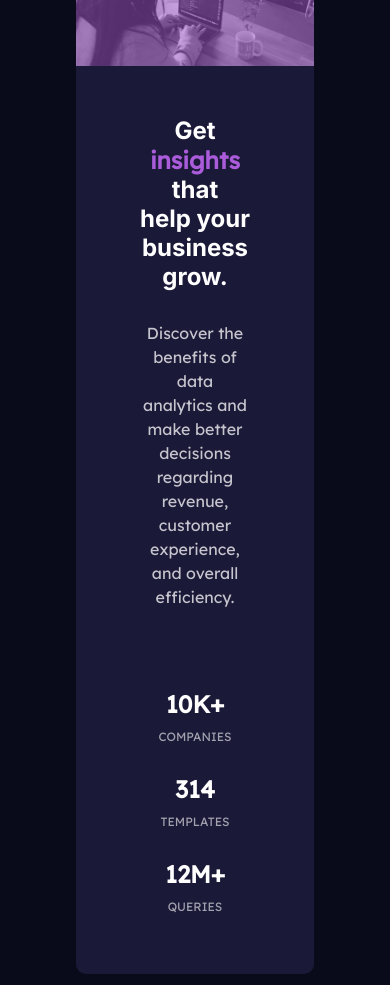
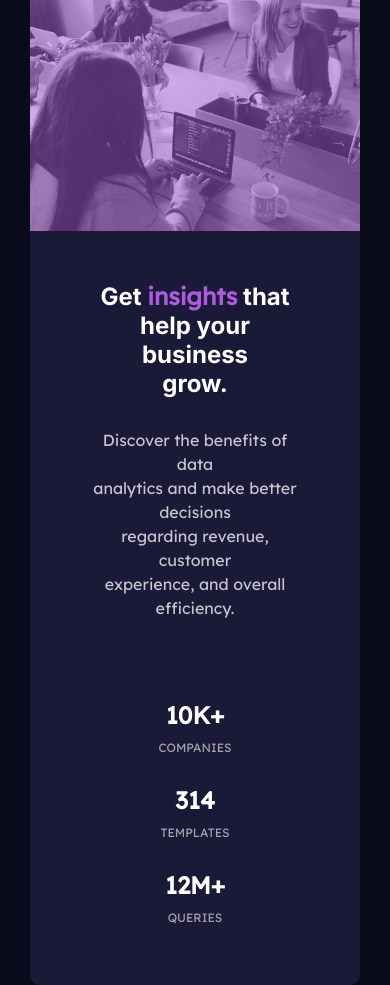
Before and after one commit to joelsonlins/Stats-preview-card-component, a plain HTML site: page index.html in a window 390 px wide. Drawn offline with Linux system fonts and the light colour scheme.

Commit message:
commit 1.1

```diff
--- a/style.css
+++ b/style.css
@@ -118,8 +118,9 @@ li p {
         border-radius: 10px 10px 10px 10px;
         justify-content: center;
         align-items: center;
-        margin-left: 80px;
-        margin-right: 80px;
+        margin-left: 30px;
+        margin-right: 30px;
+        margin-top: 100px;
 
 
     }
@@ -130,7 +131,7 @@ li p {
 
     .right {
         order: -1;
-        margin: 0;
+        margin-top: 0;
         border-radius: 10px 10px 0px 0px;
 
     }
```
